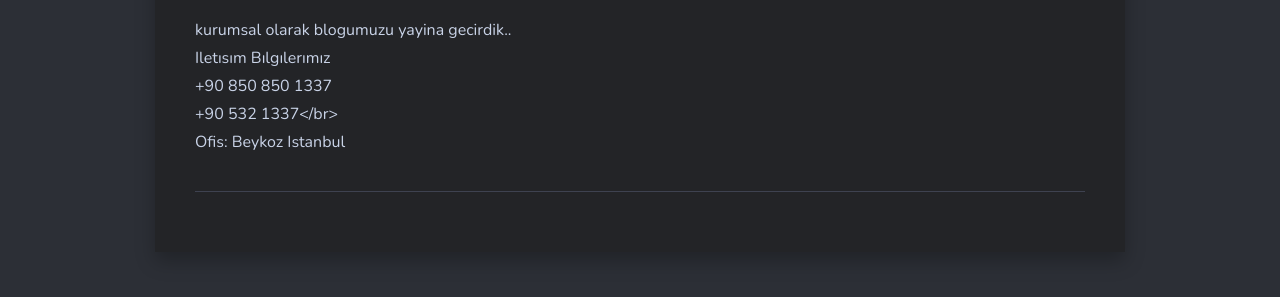
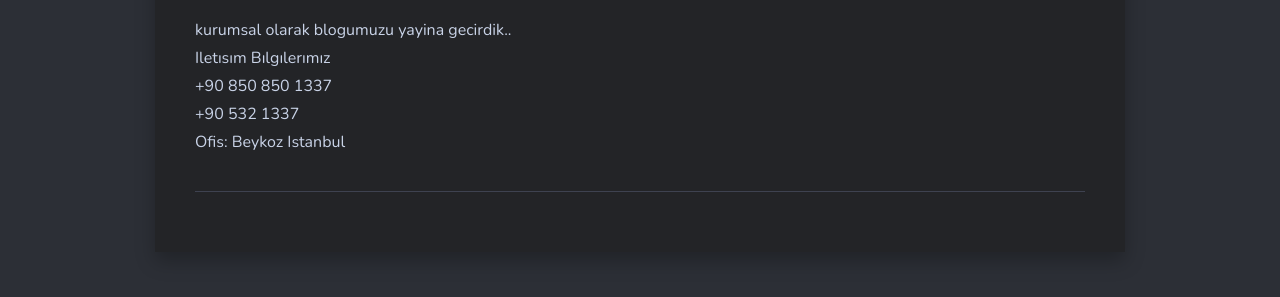
Before and after one commit to 1337software/1337software.github.io, a Jekyll site: the page built from _pages/iletisim.md, in a window 1280 px wide. Shown: the part 280-577 px from the top of the page. Built offline with Jekyll 4.4.1, drawn with Linux system fonts in a browser that asks for light colours; nearby versions of some CDN libraries.

```diff
--- a/_pages/iletisim.md
+++ b/_pages/iletisim.md
@@ -11,5 +11,5 @@ permalink: /iletisim/
 kurumsal olarak blogumuzu yayina gecirdik..
 <br>Iletısım Bılgılerımız
 <br>+90 850 850 1337
-<br>+90 532 1337</br>
+<br>+90 532 1337
 <br>Ofis: Beykoz Istanbul
```
